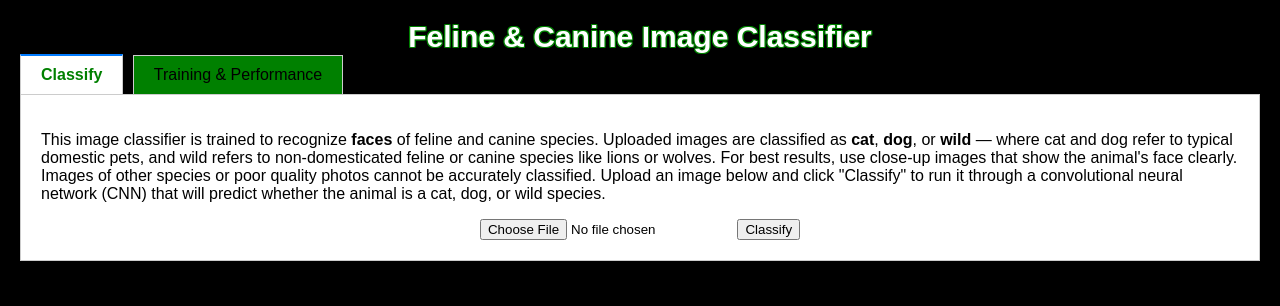
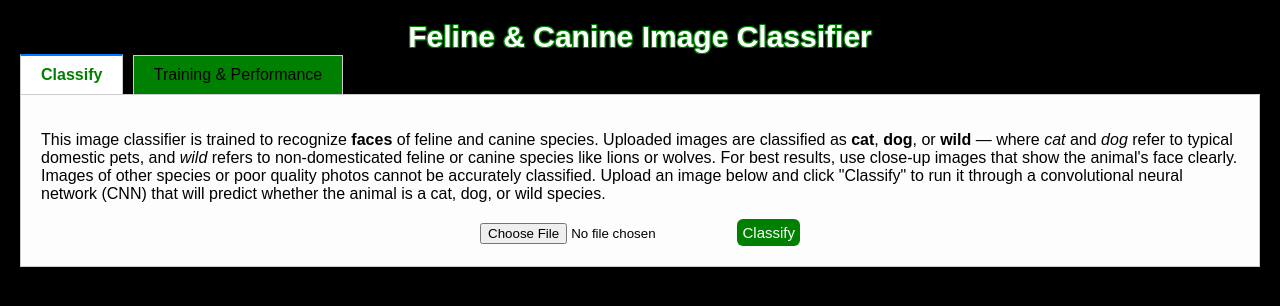
Before and after one commit to patrickduane94/image_classifier, a Flask app: page / in a window 1280 px wide. Shown: the top 306 px of the page. Run offline with Flask 3, Linux system fonts and the light colour scheme.

Commit message:
Small design and verbiage changes

```diff
--- a/templates/index.html
+++ b/templates/index.html
@@ -28,6 +28,7 @@
         }
         .tab-content.active {
             display: block;
+            background-color: #fdfdfd;
         }
         h1{
             color: white;
@@ -53,6 +54,20 @@
             outline: 3px solid #FFCC00;
             box-shadow: 0 0 10px #FFCC00;
         }
+        .classify-button {
+            background-color: green;
+            color: white;
+            padding: 5px;
+            border: none;
+            font-size: 15px;
+            border-radius: 6px;
+            cursor: pointer;
+            transition: background-color 0.3s ease;
+        }
+
+        .classify-button:hover {
+            background-color: #006400;
+        }
     </style>
 </head>
 <body>
@@ -70,14 +85,14 @@
 
 <div id="classify" class="tab-content active">
     <p>This image classifier is trained to recognize <strong>faces</strong> of feline and canine species.
-    Uploaded images are classified as <strong>cat</strong>, <strong>dog</strong>, or <strong>wild</strong> — where cat and dog refer to typical domestic pets, and wild refers to non-domesticated feline or canine species like lions or wolves.
+    Uploaded images are classified as <strong>cat</strong>, <strong>dog</strong>, or <strong>wild</strong> — where <i>cat</i> and <i>dog</i> refer to typical domestic pets, and <i>wild</i> refers to non-domesticated feline or canine species like lions or wolves.
 For best results, use close-up images that show the animal's face clearly. Images of other species or poor quality photos cannot be accurately classified.
         Upload an image below and click "Classify" to run it through a convolutional neural network (CNN) that will predict whether the animal is a cat, dog, or wild species.
 </p>
     <div style="text-align: center;">
         <form method="POST" enctype="multipart/form-data">
             <input type="file" name="image" accept="image/*" required>
-            <input type="submit" value="Classify">
+             <button type="submit" class="classify-button">Classify</button>
         </form>
 
         {% if prediction %}
@@ -100,7 +115,7 @@ For best results, use close-up images that show the animal's face clearly. Image
     The <a href="https://www.kaggle.com/datasets/andrewmvd/animal-faces" target="_blank">dataset</a> used to train and test was downloaded from Kaggle. It contains around 16,000 images of faces of wild and
     domesticated cat and dog species. Before training, the images were resized to 128x128 pixels to preserve detail while also
     keeping computational cost relatively low. </p>
-    <p>There are three convolutional layers which use 3x3 filters, each doubling the number of features learned in the previous layer (32->64->128).
+    <p>There are three convolutional layers which use 3x3 filters, each doubling the number of features learned in the previous layer (32,64,128).
     Training went on for 10 epochs using cross-entropy loss and the Adam optimizer, which combines momentum and adaptive learning rates to improve training efficiency during backpropagation.
     The model achieved approximately 99% training accuracy and 96% validation accuracy. The plot below shows training and validation accuracy and loss over time.</p>
     <div style="text-align: center;">
```
